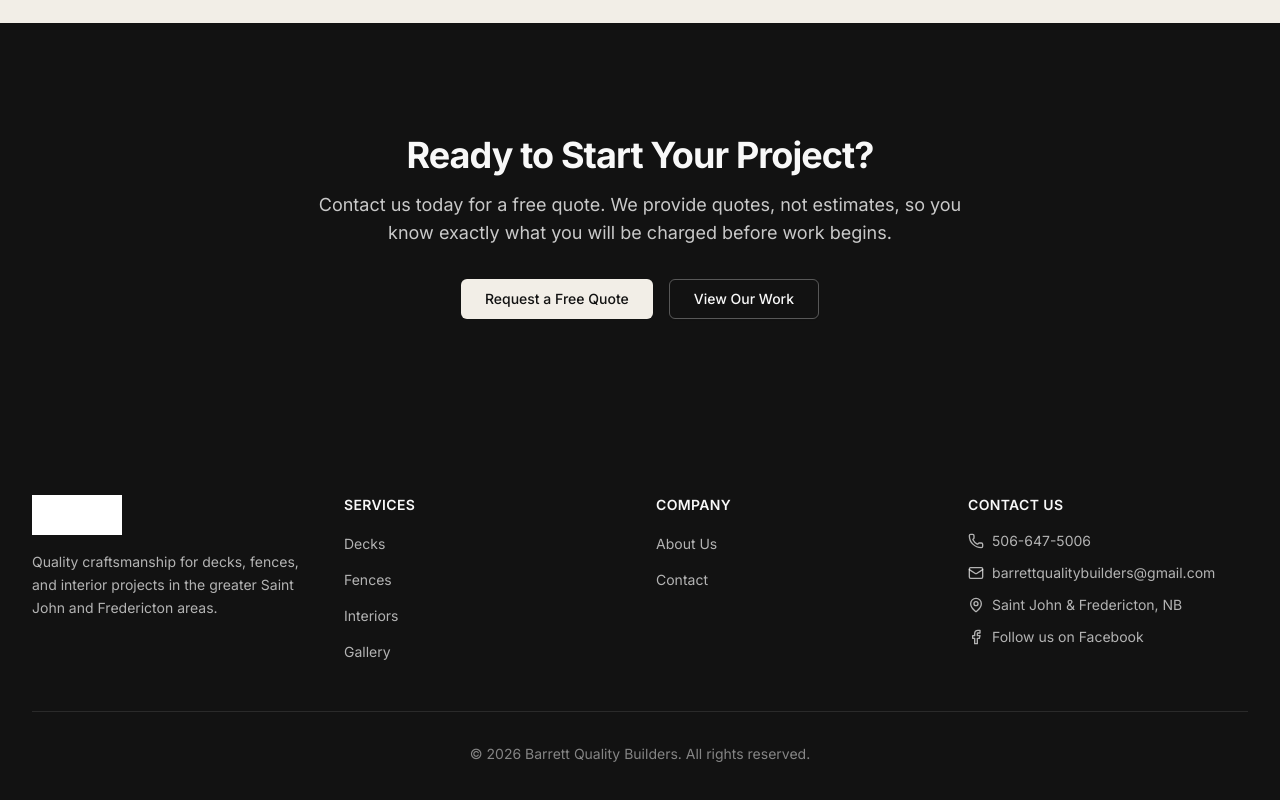
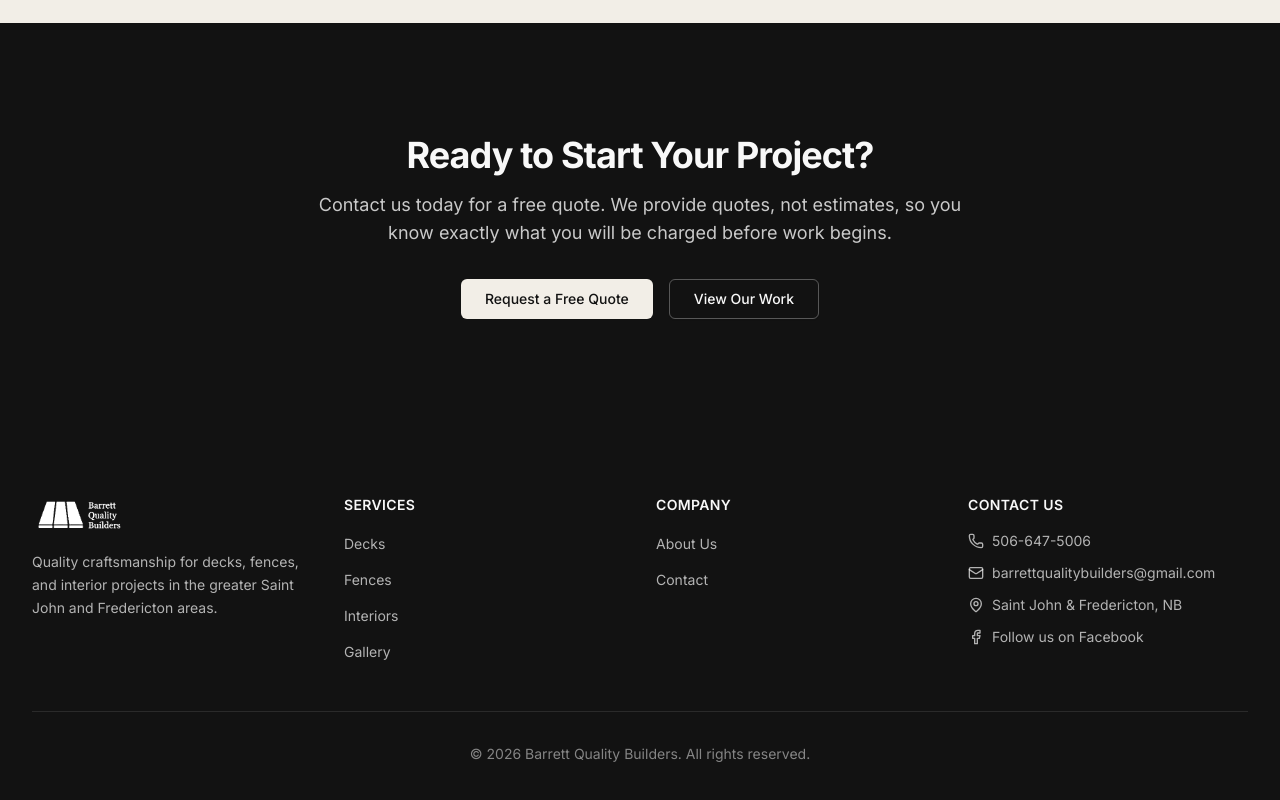
Before and after one commit to coreyfmiller/barrettqualitybuilders, a Next.js app: page / in a window 1280 px wide. Shown: the part 1931-2731 px from the top of the page. Built offline with nearby package versions, Linux system fonts and the light colour scheme; a web font is replaced by a local one.

Commit message:
Fix footer logo path to /logo.png

```diff
--- a/components/footer.tsx
+++ b/components/footer.tsx
@@ -23,7 +23,7 @@
           {/* Brand */}
           <div className="lg:col-span-1">
             <Image
-              src="/images/logo.png"
+              src="/logo.png"
               alt="Barrett Quality Builders"
               width={180}
               height={48}
```
